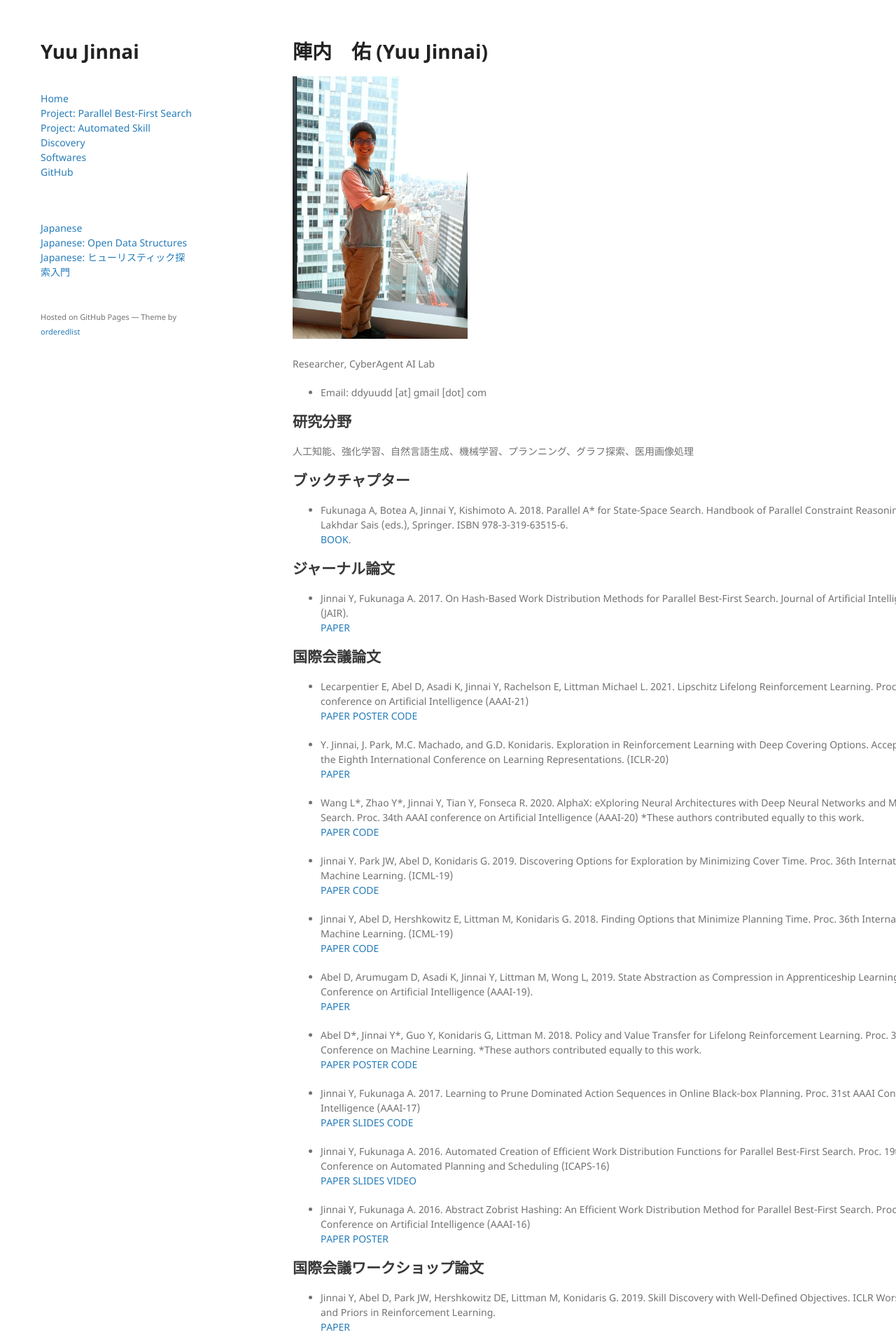
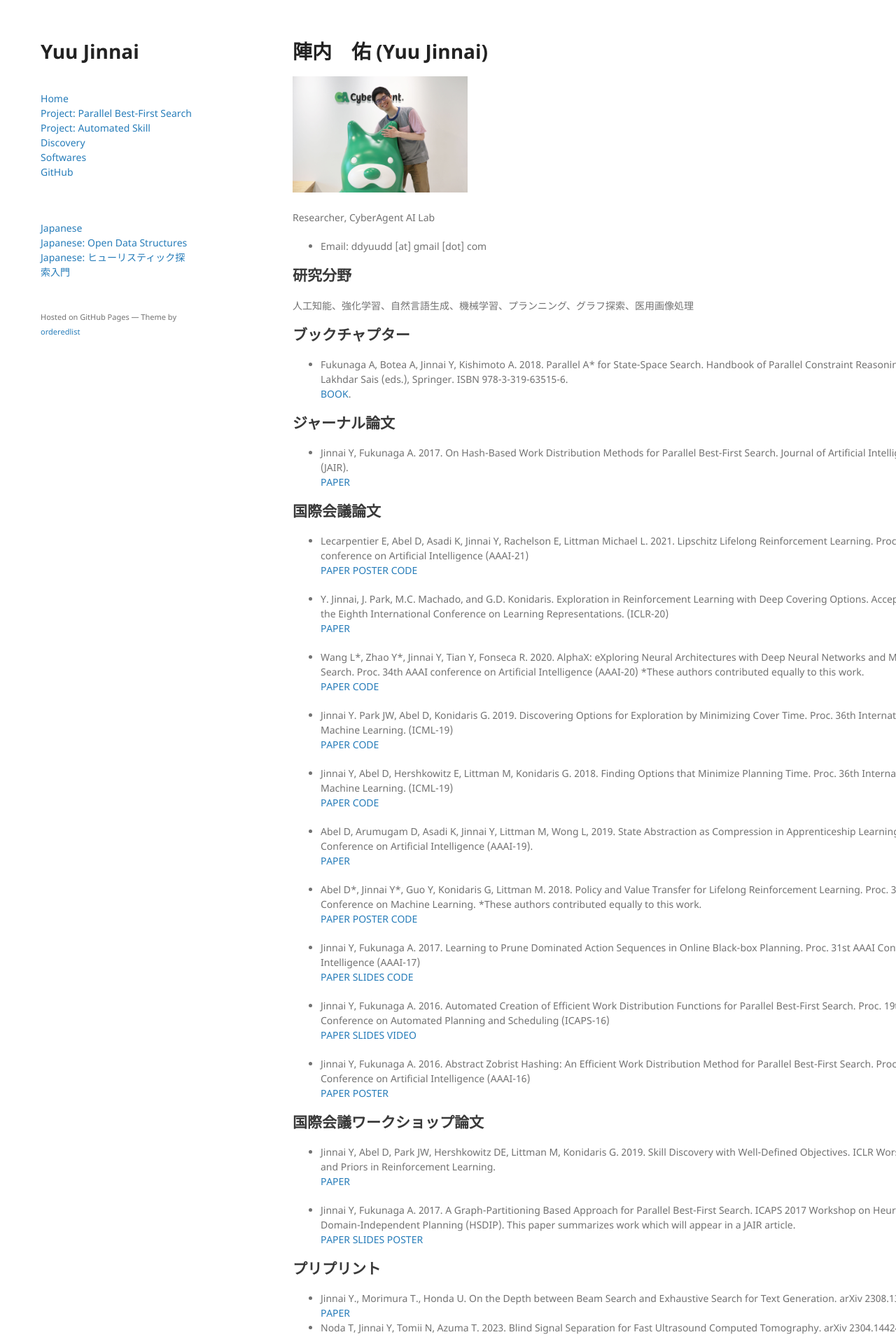
Before and after one commit to jinnaiyuu/jinnaiyuu.github.io, a Jekyll site: the page built from ja/index.md, in a window 1280 px wide. Shown: the top 1910 px of the page at 70% size. Built offline with Jekyll 4.4.1, drawn with Linux system fonts in a browser that asks for light colours; our own code applies the rules of GitHub Pages for plain Markdown files.

Commit message:
fixed image path

```diff
--- a/ja/index.md
+++ b/ja/index.md
@@ -1,5 +1,5 @@
 # 陣内　佑 (Yuu Jinnai)
-<img src="../images/2.jpg" width="250">
+<img src="../images/5.jpg" width="250">
 
 Researcher, CyberAgent AI Lab
 
```
Also changed, not shown: index.md (+1 -1 lines).
